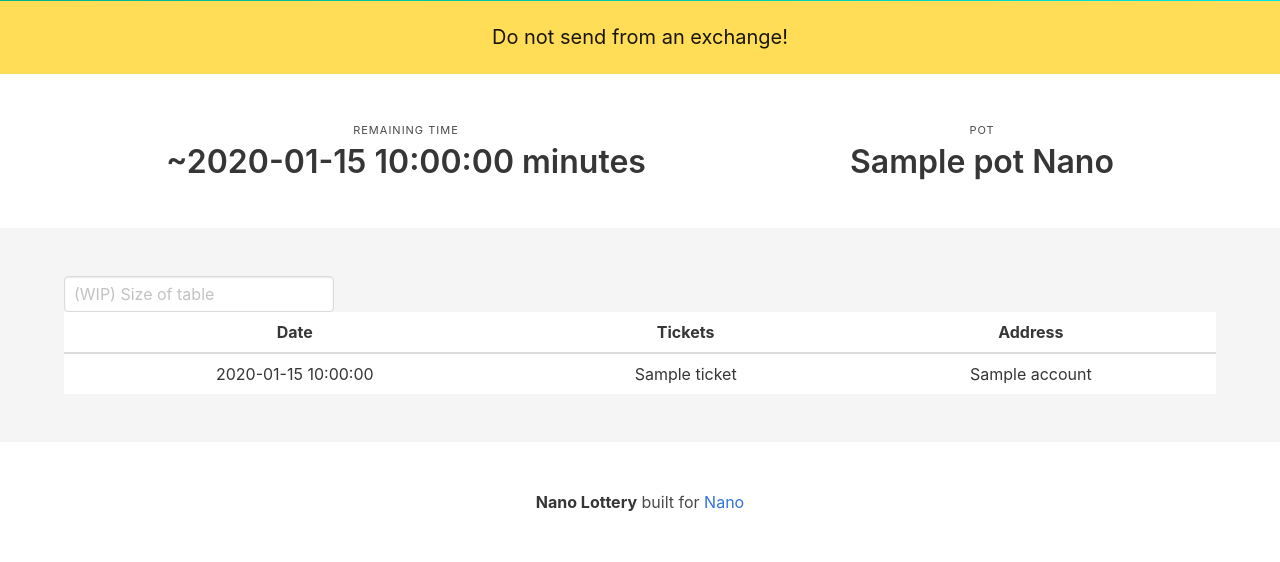
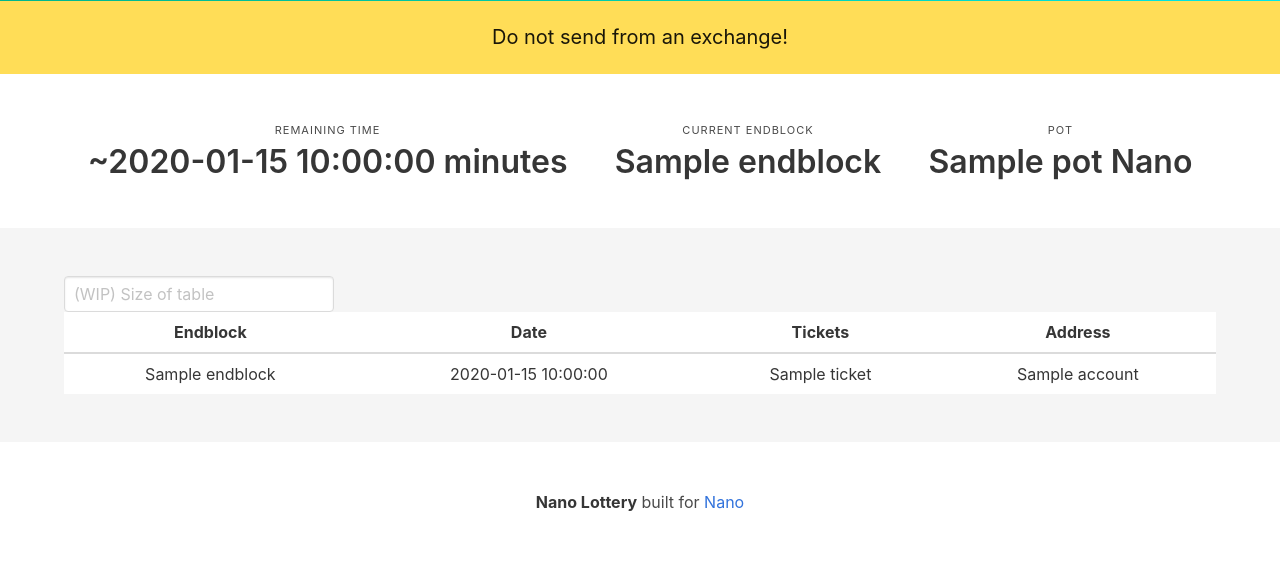
Before and after one commit to FrilledShark/NanoLottery, a Flask app: template templates/index.html in a window 1280 px wide. Shown: the part 561-1123 px from the top of the page. Run offline with Flask 2, Linux system fonts and the light colour scheme; the template is opened without the code that fills it: most values are stand-ins (such as "Sample title", 1, 10 or a date in 2020).

Commit message:
Made changes to remaining time and UI. Config on lottery.nanodice.xyz not same as github.

```diff
--- a/app.py
+++ b/app.py
@@ -27,15 +27,16 @@ def index():
 
     # Calculating remaining time
 
-    remaining_blocks = lottery.endblock - last_blockchain()
+    remaining_blocks = lottery.endblock - last_blockchain() - config["block_limit"]
 
     remaining_time = remaining_blocks*10
     table = []
     for ticket in lottery.tickets.order_by(Ticket.time.desc()):
-        ticket_info = {"date": ticket.time, "ticket": ticket.ticket, "account": ticket.account}
+        ticket_info = {"date": ticket.time, "ticket": ticket.ticket, "account": ticket.account,
+                       "endblock": ticket.lottery.endblock}
         table.append(ticket_info)
 
-    return render_template("index.html", pot=pot, time=remaining_time, account=config["account"], table=table)
+    return render_template("index.html", pot=pot, time=remaining_time, account=config["account"], table=table, endblock=lottery.endblock)
 
 
 if __name__ == "__main__":
--- a/config.json
+++ b/config.json
@@ -1,7 +1,7 @@
 {
-  "dev_fee"		: 0.5,
+  "dev_fee"		: 0,
   "ticket_price": 0.01,
-  "block_limit"	: 6,
+  "block_limit"	: 1,
   "wallet"		: "",
   "account"		: "",
   "dev_account"		: "xrb_1zd94t1x5zuidfq1eozjg64gfxgf39wz1itfkznzj6yg4oq3ta3hsheewhqb",
--- a/lottery_app.py
+++ b/lottery_app.py
@@ -23,7 +23,7 @@ if __name__ == "__main__":
             lottery = lottery
             break
         current_block = fair.last_blockchain()
-        if current_block + 1 >= lottery.endblock:
+        if current_block + config["block_limit"] >= lottery.endblock:
             print("Lottery is due")
             # Getting date for next friday
             today = datetime.now()
--- a/templates/index.html
+++ b/templates/index.html
@@ -2,7 +2,7 @@
 <html lang="en">
 <head>
     <meta charset="UTF-8">
-    <title>NanoDice</title>
+    <title>Nano Lottery</title>
     <!--<link rel="stylesheet" href="https://cdnjs.cloudflare.com/ajax/libs/bulma/0.7.1/css/bulma.min.css">-->
     <link rel="stylesheet" href="/static/styles/bulma.min.css">
     <meta name="viewport" content="width=device-width, initial-scale=1">
@@ -78,6 +78,16 @@
             <div class="level-item has-text-centered">
                 <div>
                     <p class="heading">
+                        Current endblock
+                    </p>
+                    <p class="title">
+                        {{ endblock }}
+                    </p>
+                </div>
+            </div>
+            <div class="level-item has-text-centered">
+                <div>
+                    <p class="heading">
                         Pot
                     </p>
                     <p class="title">
@@ -106,6 +116,7 @@
             <table class="table is-fullwidth is-hoverable">
                 <thead>
                     <tr>
+                        <th style="text-align: center;">Endblock</th>
                         <th style="text-align: center;">Date</th>
                         <th style="text-align: center;">Tickets</th>
                         <th style="text-align: center;">Address</th>
@@ -114,6 +125,7 @@
                 <tbody>
                 {% for row in table %}
                     <tr >
+                        <td style="text-align: center;">{{row.endblock}}</td>
                         <td style="text-align: center;">{{row.date}}</td>
                         <td style="text-align: center;">{{row.ticket}}</td>
                         <td style="text-align: center;"><a href="{{ row.link }}">{{row.account}}</a></td>
```
